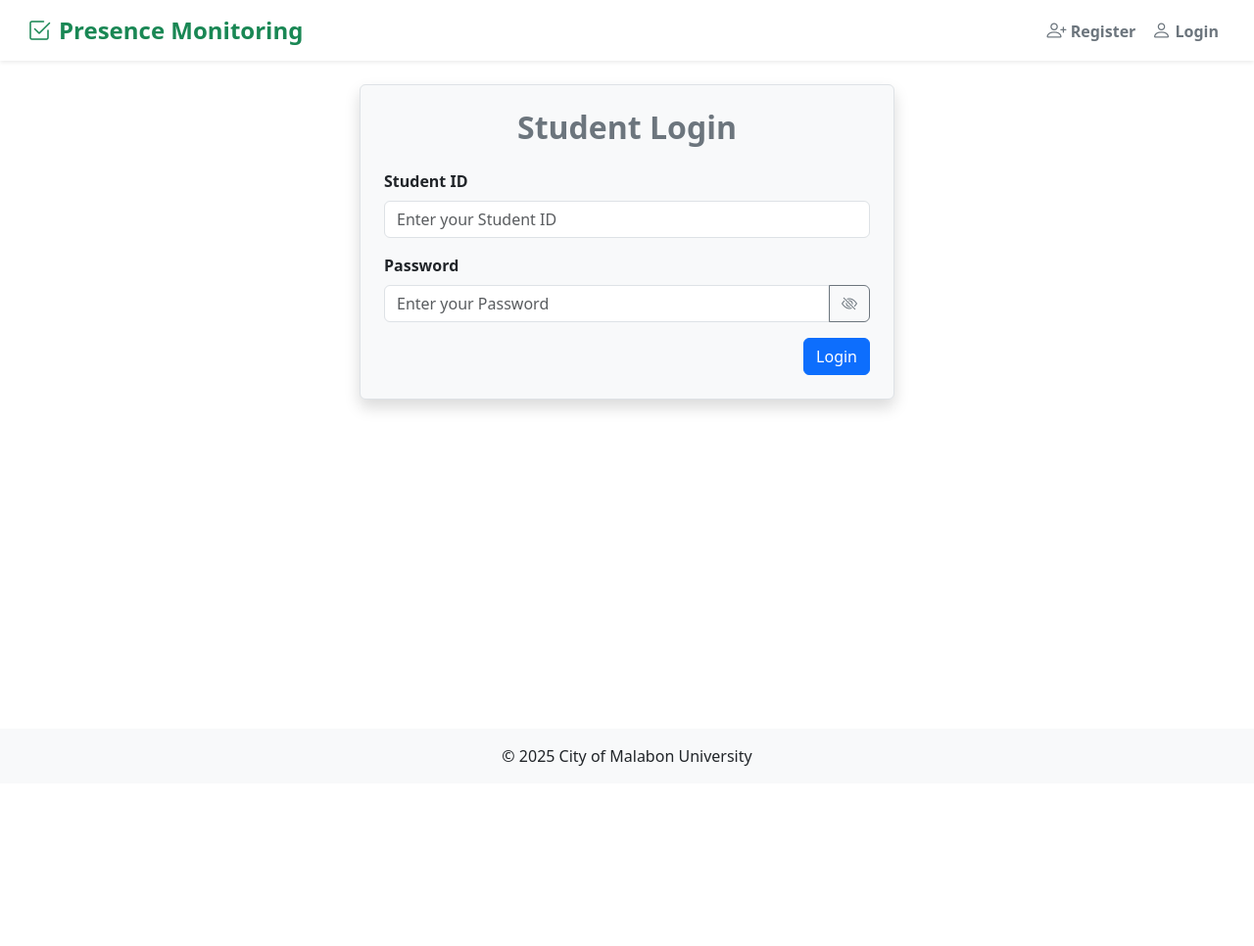
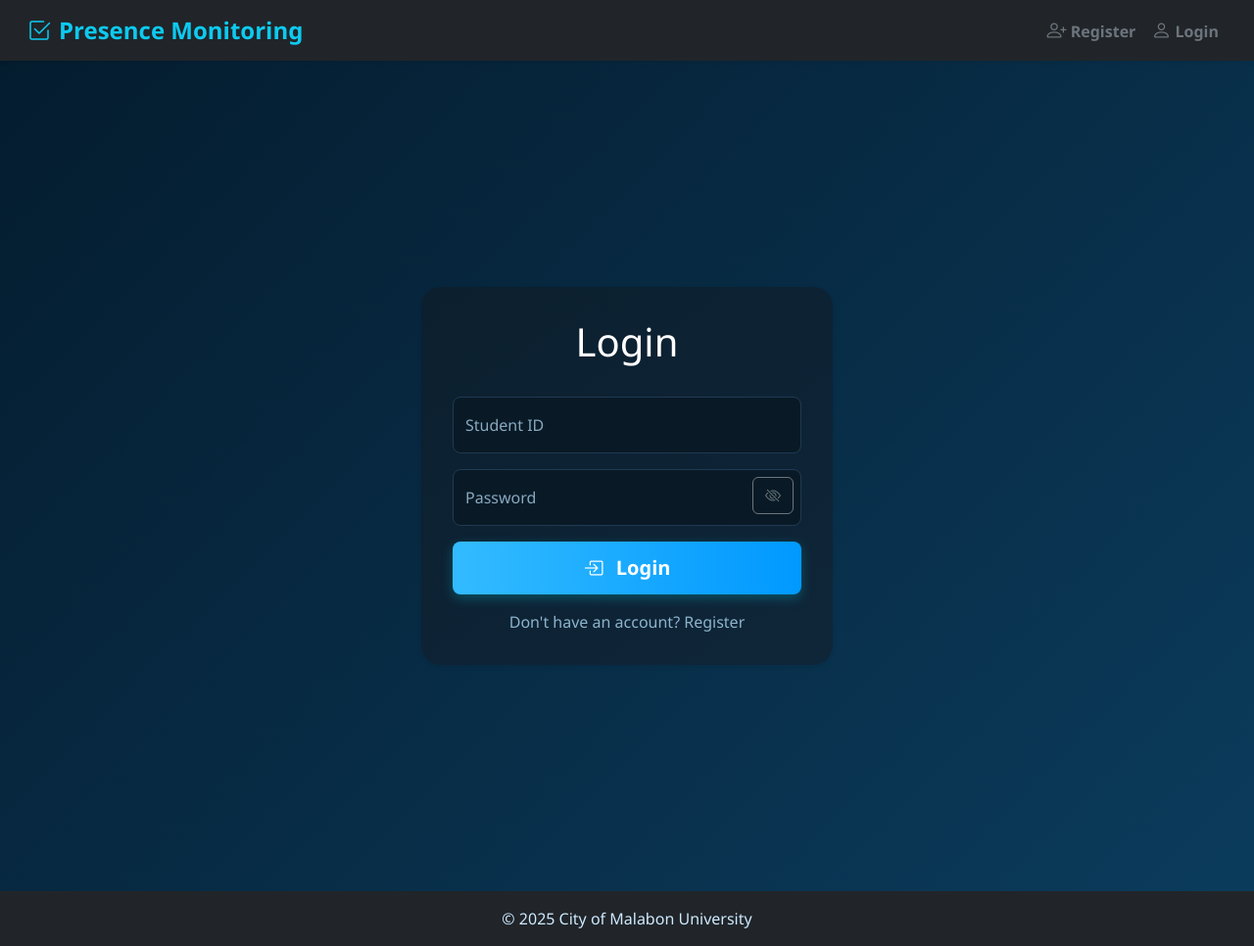
Before and after one commit to itzkai23/presence_monitoring, a Django app: page /login/ in a window 1280 px wide. Shown: the whole page at 98% size. Before the commit the page ends 782 px from the top, so only its background shows below. Run offline with Django 5.2, Linux system fonts and the light colour scheme.

Commit message:
upditerface

```diff
--- a/students/templates/base.html
+++ b/students/templates/base.html
@@ -24,6 +24,20 @@
     .navbar-brand {
       cursor: default;
     }
+
+    body {
+      background: #f5f6fa;
+      font-family: 'Segoe UI', sans-serif;
+    }
+
+    .login-card {
+      background-color: white;
+      border-radius: 1rem;
+    }
+
+    footer {
+      font-size: 14px;
+    }
   </style>
 
   {% block extra_css %}{% endblock %}
@@ -32,9 +46,9 @@
   <div id="mainContent" class="d-flex flex-column min-vh-100">
 
     <!-- Navbar -->
-    <nav class="navbar navbar-expand-lg navbar-light bg-white shadow-sm px-3 py-2">
+    <nav class="navbar navbar-expand-lg navbar-light bg-dark shadow-sm px-3 py-2">
       <div class="container-fluid">
-        <a class="navbar-brand fw-bold text-success fs-4">
+        <a class="navbar-brand fw-bold text-info fs-4">
           <i class="bi bi-check2-square me-2"></i>Presence Monitoring
         </a>
 
@@ -116,8 +130,8 @@
     </main>
 
     <!-- Footer -->
-    <footer class="bg-light text-center py-3 mt-auto">
-      <p class="mb-0">&copy; 2025 City of Malabon University</p>
+    <footer class="bg-dark text-center py-3 mt-auto">
+      <p class="mb-0 fs-6">&copy; 2025 City of Malabon University</p>
     </footer>
   </div>
 
--- a/students/templates/users/Authentication/login.html
+++ b/students/templates/users/Authentication/login.html
@@ -1,58 +1,191 @@
 {% extends 'base.html' %}
+{% load static %}
 
-{% block title %}Login{% endblock %}
+{% block title %}Login - CMU Face Recognition{% endblock %}
 
 {% block content %}
-<div class="row justify-content-center">
-    <div class="col-md-6">
+<style>
+  body {
+    margin: 0;
+    padding: 0;
+    background: linear-gradient(135deg, #041b2d, #0b3c5d);
+    font-family: 'Segoe UI', sans-serif;
+    color: #cfeaff;
+  }
+
+  .login-wrapper {
+    display: flex;
+    align-items: center;
+    justify-content: center;
+    min-height: 100vh;
+  }
+
+  .login-card {
+    background: linear-gradient(145deg, #0b1f2e, #0f2639);
+    padding: 2rem;
+    border-radius: 1.25rem;
+    box-shadow: 0 0 20px rgba(0, 255, 255, 0.05);
+    width: 100%;
+    max-width: 420px;
+    color: #ffffff;
+  }
+
+  .login-card h3 {
+    font-weight: 700;
+    color: #ffffff;
+    text-align: center;
+    margin-bottom: 1.5rem;
+  }
+
+  .form-control {
+    background-color: #091a26;
+    border: none;
+    border-radius: 8px;
+    color: #cde7ff;
+    padding: 0.75rem 1rem;
+    margin-bottom: 1rem;
+  }
+
+  .form-control:focus {
+    outline: none;
+    background-color: #0f2a3e;
+    color: #fff;
+    box-shadow: 0 0 8px rgba(0, 188, 212, 0.4);
+  }
+
+  .form-control::placeholder {
+    color: #88a9c0;
+  }
+
+  .btn-primary {
+    background: linear-gradient(to right, #33bbff, #0099ff);
+    border: none;
+    padding: 0.75rem;
+    width: 100%;
+    font-weight: bold;
+    border-radius: 8px;
+    color: #ffffff;
+    box-shadow: 0 4px 12px rgba(0, 188, 212, 0.3);
+    transition: 0.3s ease;
+  }
+
+  .btn-primary:hover {
+    background: linear-gradient(to right, #00aaff, #0077cc);
+    box-shadow: 0 4px 16px rgba(0, 188, 212, 0.5);
+  }
+
+  .text-muted,
+  .text-decoration-none {
+    color: #8db4cc;
+  }
+
+  .text-decoration-none:hover {
+    color: #33bbff;
+  }
+
+  .toast.bg-success {
+    background-color: #00bcd4 !important;
+    color: #1c1f2b;
+    box-shadow: 0 0 10px rgba(0, 188, 212, 0.3);
+  }
+
+  .form-floating > .form-control {
+  background-color: #091a26 !important;
+  color: #cde7ff;
+  border: 1px solid #1f3a52;
+}
+
+.form-floating > .form-control:focus {
+  background-color: #0f2a3e !important;
+  color: #ffffff;
+  box-shadow: 0 0 10px rgba(51, 187, 255, 0.4);
+  border-color: #33bbff;
+  outline: none;
+}
+
+.form-floating > label {
+  color: #88a9c0;
+}
+
+.form-floating > .form-control:focus ~ label {
+  color: black;
+  text-shadow: 0 0 6px rgba(51, 187, 255, 0.6);
+  transition: all 0.3s ease;
+}
+
+</style>
 
 
+<div class="login-wrapper">
+  <div class="card login-card shadow-sm border-0">
+
+    <!-- Logo and Branding -->
+    <div class="text-center mb-4">
+      <h1>Login</h1>
+    </div>
+
+    <!-- Error Message -->
     {% if error %}
-            <div class="alert alert-danger">{{ error }}</div>
+      <div class="alert alert-danger text-center">{{ error }}</div>
     {% endif %}
 
-        <form method="POST" class="border p-4 rounded bg-light shadow">
-            <h2 class="mb-4 text-center fw-bold text-secondary">Student Login</h2>
+    <!-- Login Form -->
+    <form method="POST" novalidate>
       {% csrf_token %}
 
-            <div class="mb-3">
-                <label for="student_id" class="form-label fw-semibold">Student ID</label>
-                <input type="text" name="student_id" placeholder="Enter your Student ID" id="student_id" class="form-control" required>
+      <div class="form-floating mb-3">
+        <input type="text" name="student_id" id="student_id" class="form-control" placeholder="Student ID" required>
+        <label for="student_id">Student ID</label>
       </div>
 
-            <div class="mb-3">
-                <label for="password" class="form-label fw-semibold">Password</label>
-                <div class="input-group">
-                    <input type="password" name="password" placeholder="Enter your Password" id="password" class="form-control" required>
-                    <button class="btn btn-outline-secondary" type="button" id="togglePassword">
+      <div class="form-floating mb-3 position-relative">
+        <input type="password" name="password" id="password" class="form-control" placeholder="Password" required>
+        <label for="password">Password</label>
+        <button type="button" class="btn btn-outline-secondary position-absolute end-0 top-0 mt-2 me-2" id="togglePassword" style="z-index: 10;">
           <i class="bi bi-eye-slash" id="eyeIcon"></i>
         </button>
       </div>
+
+      <div class="d-grid">
+        <button type="submit" class="btn btn-primary btn-lg">
+          <i class="bi bi-box-arrow-in-right me-2"></i> Login
+        </button>
       </div>
 
-            <div class="text-end">
-                <button type="submit" class="btn btn-primary">Login</button>
+      <div class="text-center mt-3">
+        <a href="{% url 'register' %}" class="text-decoration-none">Don't have an account? Register</a>
       </div>
     </form>
+
   </div>
 </div>
 
-<!-- Toggle password visibility script -->
+<!-- TOAST CONTAINER -->
+<div class="position-fixed top-0 end-0 p-3" style="z-index: 11">
+  <div id="loginToast" class="toast align-items-center text-white bg-success border-0" role="alert" aria-live="assertive" aria-atomic="true">
+    <div class="d-flex">
+      <div class="toast-body">
+        Login successful. Redirecting to dashboard…
+      </div>
+      <button type="button" class="btn-close btn-close-white me-2 m-auto" data-bs-dismiss="toast" aria-label="Close"></button>
+    </div>
+  </div>
+</div>
+{% endblock %}
+
+{% block extra_js %}
 <script>
   const togglePassword = document.getElementById('togglePassword');
   const passwordInput = document.getElementById('password');
   const eyeIcon = document.getElementById('eyeIcon');
 
   togglePassword.addEventListener('click', function () {
-        const isPasswordVisible = passwordInput.type === 'text';
-
-        passwordInput.type = isPasswordVisible ? 'password' : 'text';
-
+    const isVisible = passwordInput.type === 'text';
+    passwordInput.type = isVisible ? 'password' : 'text';
     eyeIcon.classList.toggle('bi-eye');
     eyeIcon.classList.toggle('bi-eye-slash');
   });
 </script>
 
-<!-- Bootstrap Icons CDN (include in base.html or here if not already included) -->
-<link href="https://cdn.jsdelivr.net/npm/bootstrap-icons@1.10.5/font/bootstrap-icons.css" rel="stylesheet">
+
 {% endblock %}
```
Also changed, not shown: students/templates/base_admin.html (+31 -6 lines), students/templates/users/Authentication/register.html (+62 -2 lines). Lines whose indentation alone changed are shown as unchanged.
